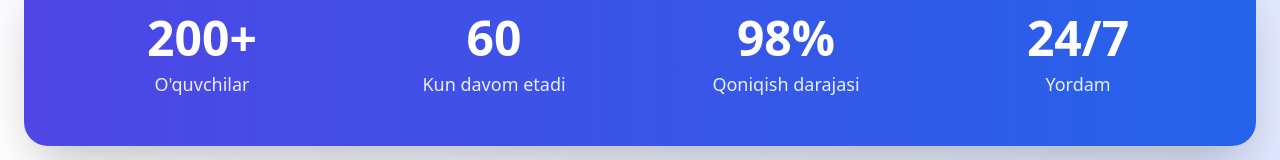
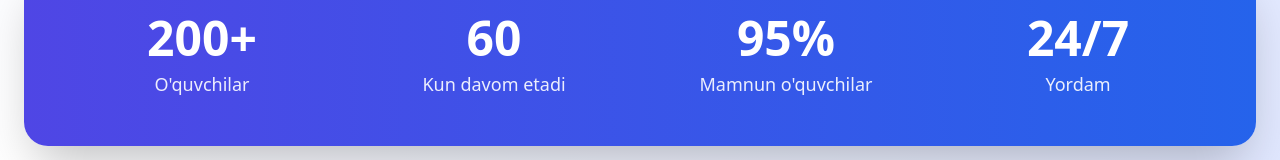
Before and after one commit to hojiakbarsobirov/ruspeak, a React (Vite) app: page / in a window 1280 px wide. Shown: the part 1964-2124 px from the top of the page. Built offline with nearby package versions, Linux system fonts and the light colour scheme.

Commit message:
Update Premium Landing Page

```diff
--- a/src/components/PremiumLandingPage.jsx
+++ b/src/components/PremiumLandingPage.jsx
@@ -412,7 +412,7 @@ const PremiumLandingPage = () => {
               {[
                 { num: "200+", label: "O'quvchilar" },
                 { num: "60", label: "Kun davom etadi" },
-                { num: "98%", label: "Qoniqish darajasi" },
+                { num: "95%", label: "Mamnun o'quvchilar" },
                 { num: "24/7", label: "Yordam" },
               ].map((stat, idx) => (
                 <div
```
